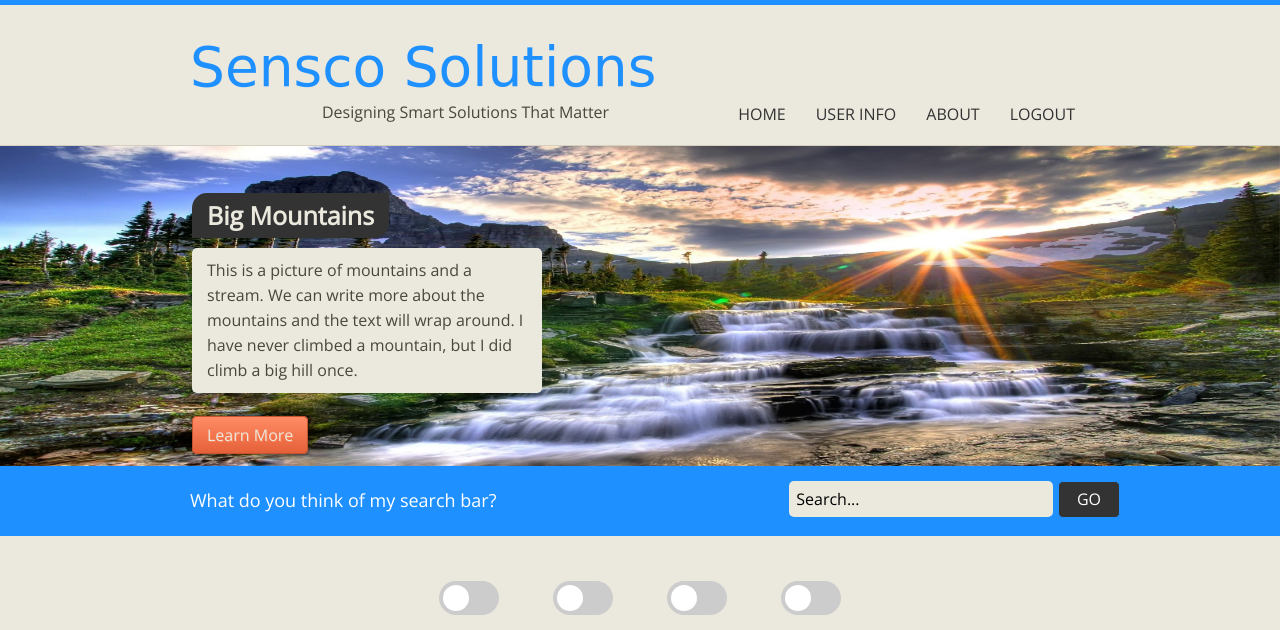
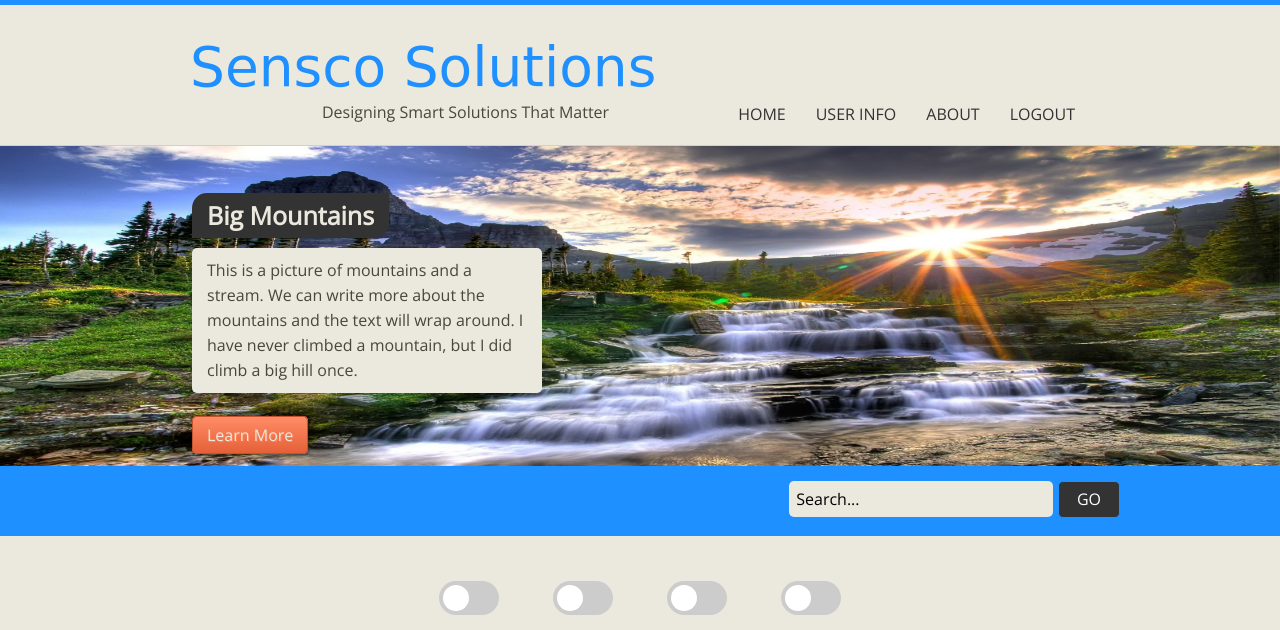
Before and after one commit to senscoseniordesign/Sensco, a plain HTML site: page Sensco 2.0/index.html in a window 1280 px wide. Shown: the top 630 px of the page. Drawn offline with nearby package versions, Linux system fonts and the light colour scheme; some packages are replaced by stand-ins of ours; a script that the page names is missing; a web font is replaced by a local one.

Commit message:
Add files via upload

```diff
--- a/Sensco 2.0/index.html
+++ b/Sensco 2.0/index.html
@@ -150,7 +150,7 @@ To minimize the amount of HTTP requests combine all CSS files into one single fi
 
         <section id="spacer">
         	<h2 class="hidden">Title</h2>
-            <p>What do you think of my search bar?</p>
+            <p></p>
 
 		   <div class="search">
                 <form action="#">
```
